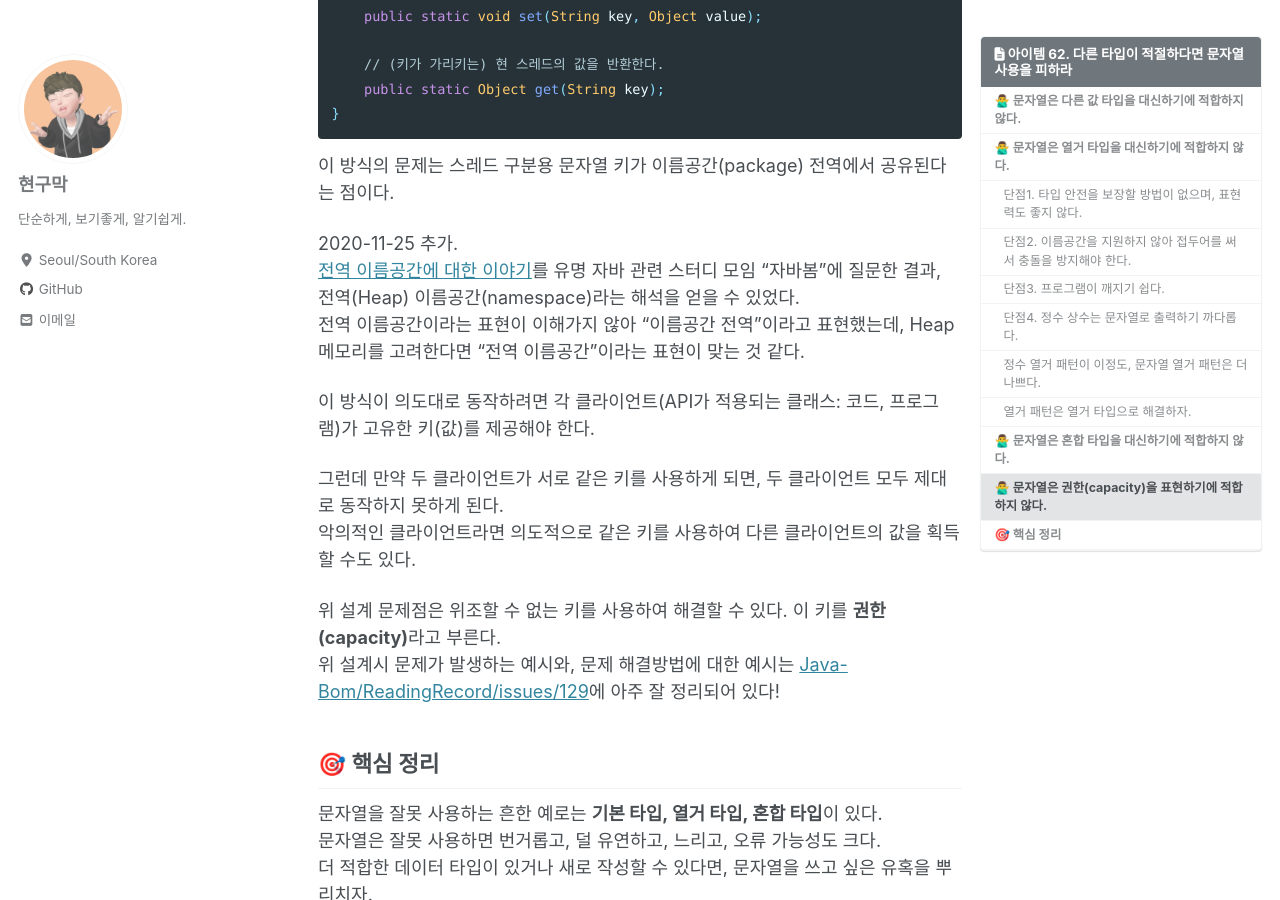
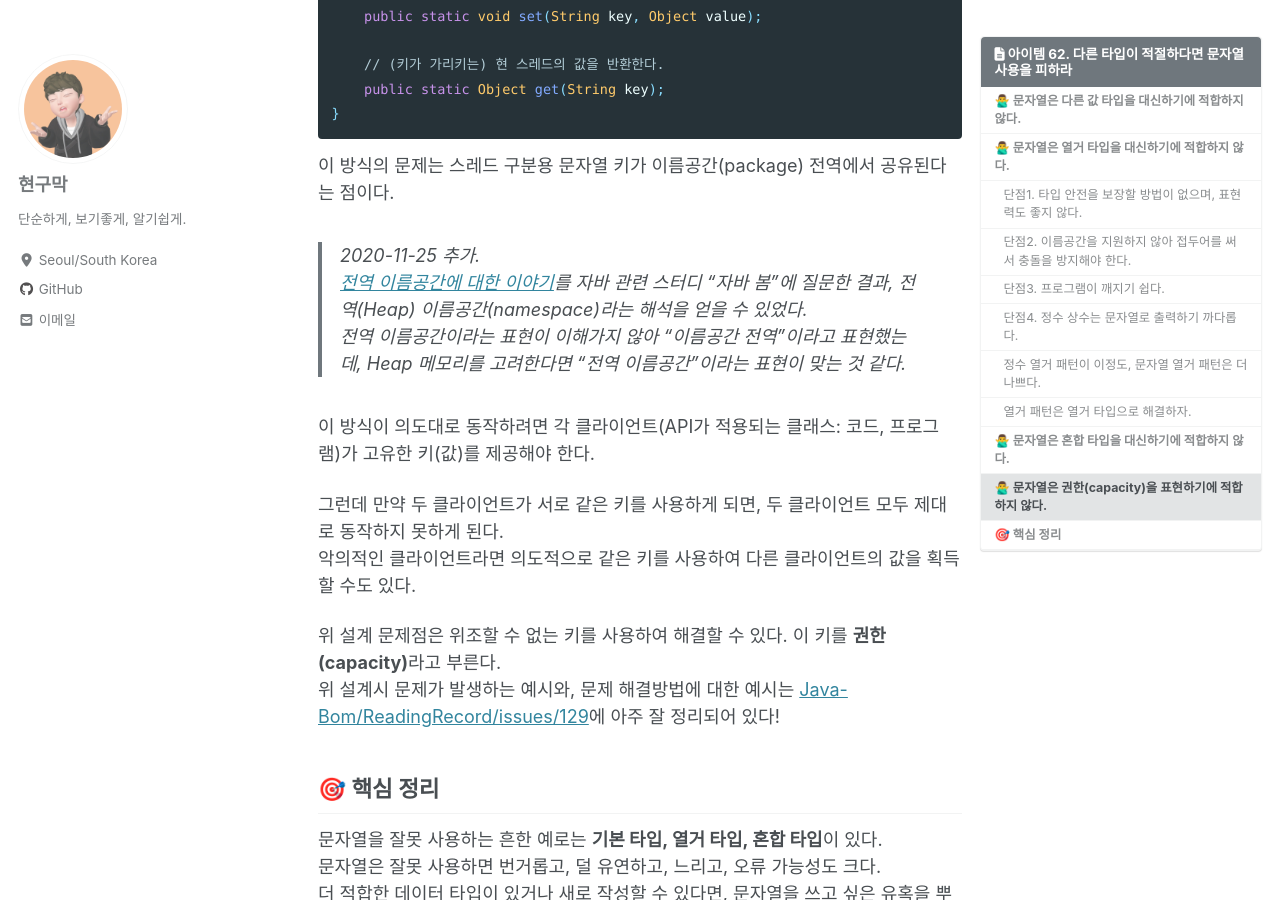
Before and after one commit to Hyeon9mak/Hyeon9mak.github.io, a Jekyll site: the page built from _posts/2020-11-22-Effective-Java-item62.md, in a window 1280 px wide and 900 px high, scrolled down 3984 px. Built offline with Jekyll 4.4.1, drawn with Linux system fonts in a browser that asks for light colours; cached includes are drawn as plain includes; nearby versions of some CDN libraries; comment, search, counter and statistics services are not loaded.

Commit message:
Update 2020-11-22-Effective-Java-item62.md

````diff
--- a/_posts/2020-11-22-Effective-Java-item62.md
+++ b/_posts/2020-11-22-Effective-Java-item62.md
@@ -158,10 +158,10 @@
 ```
 이 방식의 문제는 스레드 구분용 문자열 키가 이름공간(package) 전역에서 공유된다는 점이다.
 
-2020-11-25 추가.
-[전역 이름공간에 대한 이야기](https://github.com/Java-Bom/ReadingRecord/issues/182)를
-유명 자바 관련 스터디 모임 "자바봄"에 질문한 결과, 전역(Heap) 이름공간(namespace)라는 해석을 얻을 수 있었다.
-전역 이름공간이라는 표현이 이해가지 않아 "이름공간 전역"이라고 표현했는데, Heap 메모리를 고려한다면 "전역 이름공간"이라는 표현이 맞는 것 같다.
+> 2020-11-25 추가.
+> [전역 이름공간에 대한 이야기](https://github.com/Java-Bom/ReadingRecord/issues/182)를
+> 자바 관련 스터디 "자바 봄"에 질문한 결과, 전역(Heap) 이름공간(namespace)라는 해석을 얻을 수 있었다.
+> 전역 이름공간이라는 표현이 이해가지 않아 "이름공간 전역"이라고 표현했는데, Heap 메모리를 고려한다면 "전역 이름공간"이라는 표현이 맞는 것 같다.
 
 이 방식이 의도대로 동작하려면 각 클라이언트(API가 적용되는 클래스: 코드, 프로그램)가 고유한 키(값)를 제공해야 한다.
 
````
